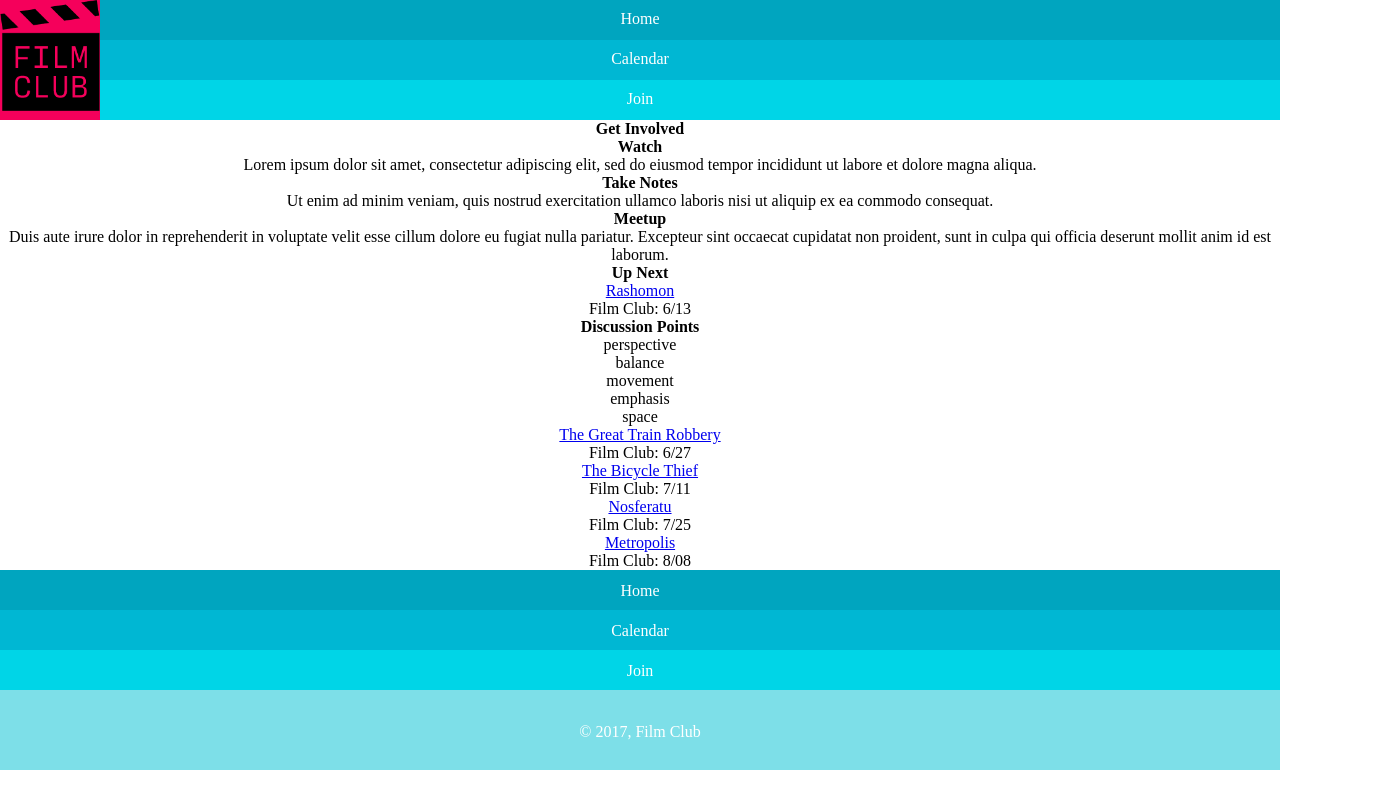
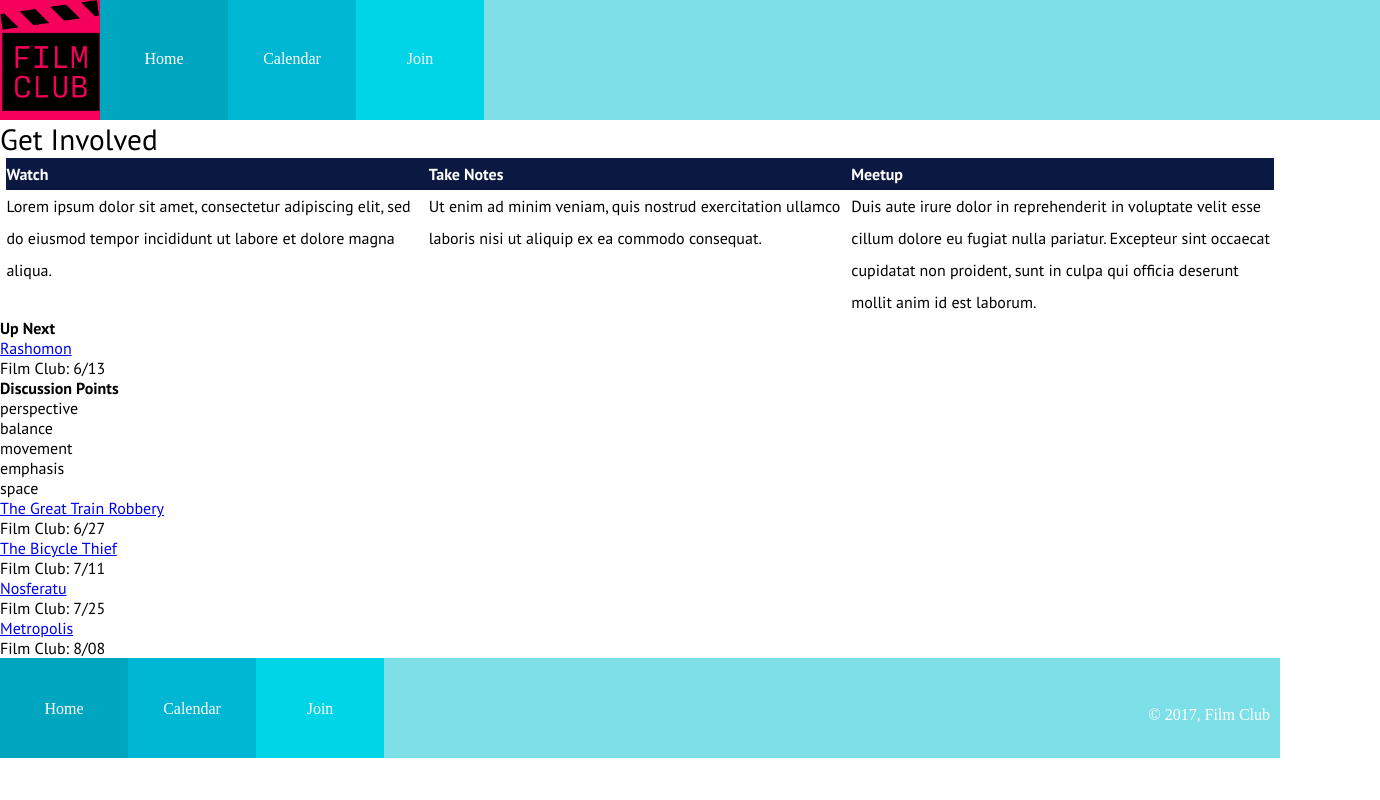
Before and after one commit to Matthew-McDonald/Responsive-Movie-Site, a plain HTML site: page index.html in a window 1280 px wide. Shown: the whole page, 1380 px wide, since content can reach past the window. Drawn offline with Linux system fonts and the light colour scheme; files whose address does not match are found by name.

Commit message:
make footer and nav responsive

```diff
--- a/css/main.css
+++ b/css/main.css
@@ -59,9 +59,6 @@ nav {
 .nav-copyright {
   color: #FFFFFF;
   background-color: #7DDFE8;
-  height: 33%;
-  padding-top: 10px;
-  text-decoration: none;
 }
 
 .logo {
@@ -78,10 +75,6 @@ nav {
 
 /*     MAIN     */
 
-main {
-  text-align: center;
-}
-
 
 
 
@@ -90,6 +83,20 @@ main {
 
 .footer {
   height: 200px;
+}
+
+.nav-row-footer {
+  width: 100vw;
+  height: 100%;
+  display: flex;
+  flex-wrap: wrap;
+  justify-content: space-around;
+  flex-direction: column;
+}
+
+.nav-row-footer a {
+  text-decoration: none;
+  color: #FFFFFF;
 }
 
 .footer-home {
@@ -118,14 +125,88 @@ main {
   height: 40%;
   text-align: center;
   line-height: 4;
-  padding-top: 10px;
+  /*padding-top: 10px;*/
 }
 
 
-/*    TABLET     */
+/*    TABLET  BREAK   */
 
 
 @media screen and (min-width: 545px ){
+
+  /*     NAV BREAK      */
+  .nav-row {
+    flex-direction: row;
+    list-style: none;
+    margin-left: 100px;
+  }
+  .nav-home {
+    background-color: #00A5BF;
+    width: 10%;
+    height: 120px;
+    padding-top: 50px;
+  }
+
+  .nav-calendar {
+    background-color: #00B7D3;
+    width: 10%;
+    height: 120px;
+    padding-top: 50px;
+  }
+
+  .nav-join {
+    background-color: #00D5E7;
+    width: 10%;
+    height: 120px;
+    padding-top: 50px;
+  }
+
+  .nav-copyright {
+    width: 70%;
+    height: 120px;
+  }
+
+  /*     FOOTER BREAK     */
+
+  .footer {
+    height: 100px;
+}
+
+  .nav-row-footer {
+    flex-direction: row;
+    list-style: none;
+    text-decoration: none;
+}
+
+  .footer-home {
+    background-color: #00A5BF;
+    width: 10%;
+    height: 100px;
+    padding-top: 35px;
+  }
+
+  .footer-calendar {
+    background-color: #00B7D3;
+    width: 10%;
+    height: 100px;
+    padding-top: 35px;
+  }
+
+  .footer-join {
+    background-color: #00D5E7;
+    width: 10%;
+    height: 100px;
+    padding-top: 35px;
+  }
+  .footer-copyright {
+    color: #FFFFFF;
+    background-color: #7DDFE8;
+    width: 70%;
+    text-align: right;
+    height: 100px;
+    padding-top: 25px;
+    padding-right: 10px;
+  }
 
 }
 
--- a/index.html
+++ b/index.html
@@ -7,6 +7,7 @@
     <title>Film Club</title>
     <link href="https://fonts.googleapis.com/css?family=PT+Sans:400,700" rel="stylesheet">
     <link rel="stylesheet" href="css/main.css">
+    <link rel="stylesheet" href="css/home.css">
 
   </head>
   <body>
@@ -32,6 +33,9 @@
           <a href="join.html">Join</a>
         </li>
       </div>
+      <div class="nav-copyright">
+          <span class="nav-item"></span>
+      </div>
 
     </ul>
 
@@ -39,18 +43,26 @@
 
 
   <main>
-    <section>
 
-      <h1>Get Involved</h1>
-      <h3>Watch</h3>
-      <p>Lorem ipsum dolor sit amet, consectetur adipiscing elit, sed do eiusmod tempor incididunt ut labore et dolore magna aliqua.</p>
-      <h3>Take Notes</h3>
-      <p>Ut enim ad minim veniam, quis nostrud exercitation ullamco laboris nisi ut aliquip ex ea commodo consequat.</p>
-      <h3>Meetup</h3>
-      <p>Duis aute irure dolor in reprehenderit in voluptate velit esse cillum dolore eu fugiat nulla pariatur. Excepteur sint occaecat cupidatat non proident, sunt in culpa qui officia deserunt mollit anim id est laborum.</p>
+    <h1>Get Involved</h1>
+
+    <section class="main-one">
+
+      <div class="main-watch">
+        <h2 class="main-sub-head">Watch</h2>
+        <p>Lorem ipsum dolor sit amet, consectetur adipiscing elit, sed do eiusmod tempor incididunt ut labore et dolore magna aliqua.</p>
+      </div>
+      <div class="main-take-notes">
+        <h2 class="main-sub-head">Take Notes</h2>
+        <p>Ut enim ad minim veniam, quis nostrud exercitation ullamco laboris nisi ut aliquip ex ea commodo consequat.</p>
+      </div>
+      <div class="main-meetup">
+        <h2 class="main-sub-head">Meetup</h2>
+        <p>Duis aute irure dolor in reprehenderit in voluptate velit esse cillum dolore eu fugiat nulla pariatur. Excepteur sint occaecat cupidatat non proident, sunt in culpa qui officia deserunt mollit anim id est laborum.</p>
+      </div>
 
     </section>
-    <section>
+    <section class="main-two">
 
       <h3>Up Next</h3>
 
@@ -103,7 +115,7 @@
 
     <nav class="footer">
 
-      <ul class="nav-row">
+      <ul class="nav-row-footer">
 
         <div class="footer-home">
           <li class="nav-item">
```
